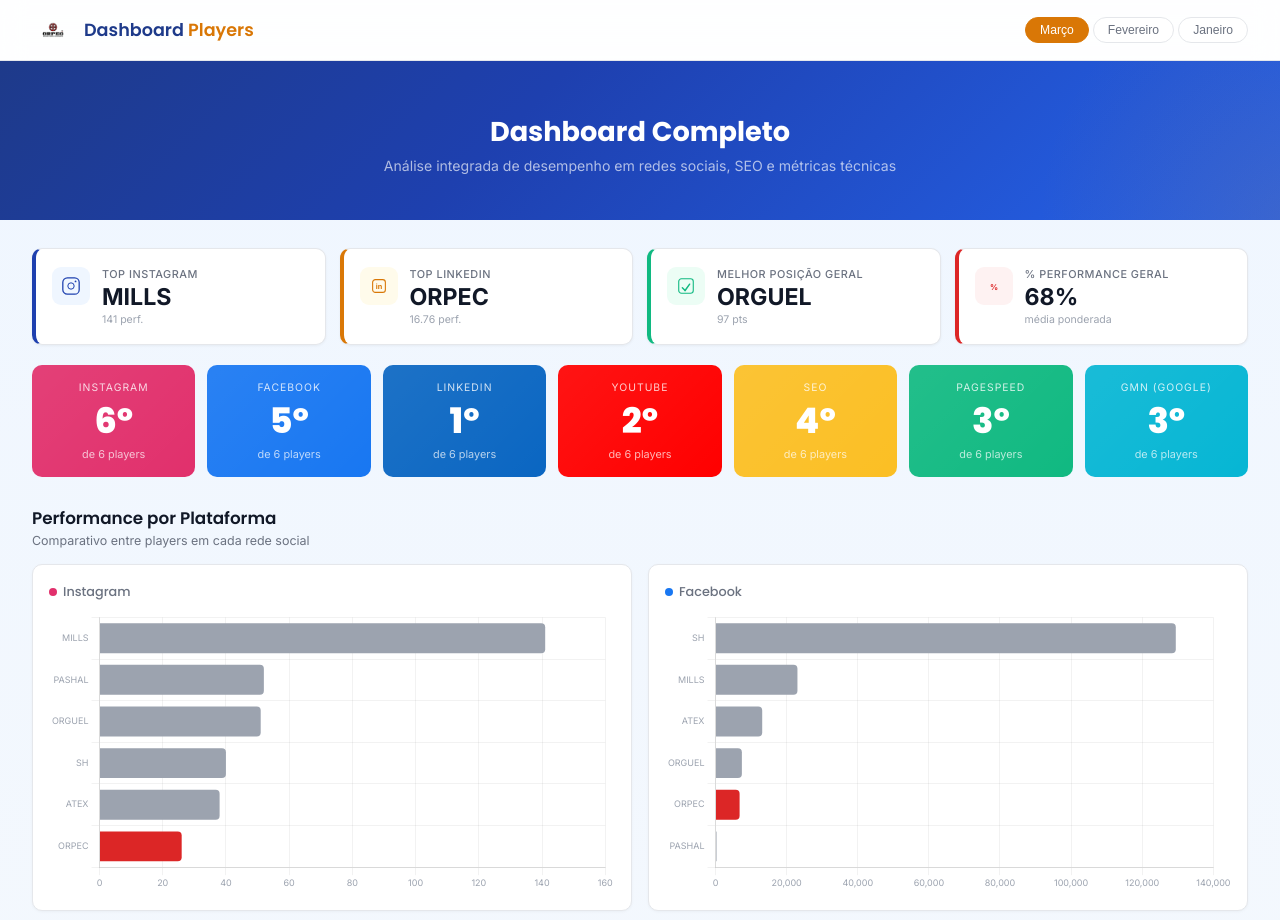
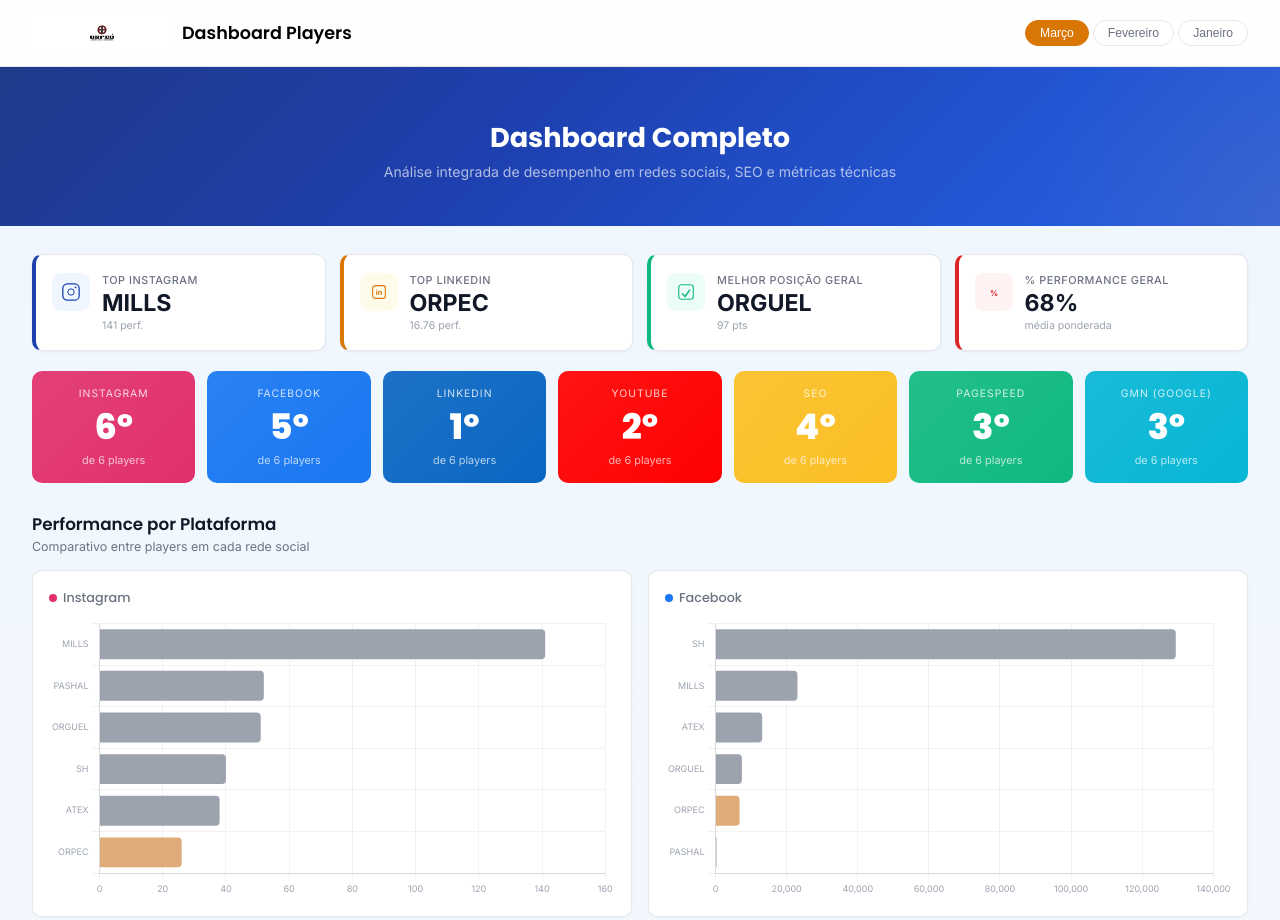
Before and after one commit to organizationivvvv/orpec-dashboard, a plain HTML site: page index.html in a window 1280 px wide. Shown: the top 920 px of the page. Drawn offline with Linux system fonts and the light colour scheme.

Commit message:
Update dashboard UI and data handling for ORPEC branding and consistency
Key features implemented:
- Updated brand logo container in index.html to display larger rectangular logo using "Logo ORPEC_Andaimes, Formas e Escoramentos-02.png"
- Changed dashboard title text color from blue/orange gradient to consistent black styling
- Replaced ORPEC highlight color from red (#dc2626) to LEODA orange (#dfab78) across charts, tables, and radar graphs
- Modified data processing functions to include zero-value players in all charts and tables, ensuring all 6 players appear consistently
- Updated ranking table styling to use consistent colors and maintain proper highlighting for ORPEC entries
- Added .gitignore file to exclude environment files, editor configs, logs, dependencies, and compiled files

The changes standardize the visual theme around the requested orange color while ensuring complete data visibility across all platforms and metrics.

```diff
--- a/index.html
+++ b/index.html
@@ -14,10 +14,10 @@ h1,h2,h3,h4{font-family:'Poppins',sans-serif;font-weight:600}
 /* HEADER */
 .header{position:sticky;top:0;z-index:50;background:rgba(255,255,255,0.9);backdrop-filter:blur(12px);padding:12px 32px;display:flex;align-items:center;justify-content:space-between;border-bottom:1px solid #e5e7eb}
 .brand{display:flex;align-items:center;gap:10px}
-.brand-logo{width:42px;height:36px;border-radius:7px;overflow:hidden;flex-shrink:0;display:flex;align-items:center;justify-content:center}
+.brand-logo{width:140px;height:42px;border-radius:6px;overflow:hidden;flex-shrink:0;display:flex;align-items:center;justify-content:center;background:#fff;padding:4px 8px}
 .brand-logo img{width:100%;height:100%;object-fit:contain}
-.brand h1{font-size:1.1rem;color:#1e3a8a}
-.brand h1 span{color:#d97706}
+.brand h1{font-size:1.1rem;color:#000}
+.brand h1 span{color:#000}
 .month-pills{display:flex;gap:4px}
 .m-pill{padding:5px 14px;border-radius:20px;font-size:.76rem;font-weight:500;border:1.5px solid #e5e7eb;background:#fff;cursor:pointer;transition:all .2s;color:#6b7280}
 .m-pill:hover{border-color:#d97706;color:#d97706}
@@ -99,7 +99,7 @@ table.rk tr:hover{background:#f0f4ff}
 
 <div class="header">
   <div class="brand">
-    <div class="brand-logo"><img src="Logo ORPEC_Andaimes, Formas e Escoramentos-01.png" alt="ORPEC"></div>
+    <div class="brand-logo"><img src="Logo ORPEC_Andaimes, Formas e Escoramentos-02.png" alt="ORPEC"></div>
     <h1>Dashboard <span>Players</span></h1>
   </div>
   <div class="month-pills" id="monthPills">
@@ -134,7 +134,7 @@ table.rk tr:hover{background:#f0f4ff}
 
 <script>
 /* ===================== DATA ===================== */
-var COLORS_MUTE={'MILLS':'#9ca3af','PASHAL':'#9ca3af','ORGUEL':'#9ca3af','SH':'#9ca3af','ATEX':'#9ca3af','ORPEC':'#dc2626','PERI':'#9ca3af','MECAN':'#9ca3af','ROHR':'#9ca3af','ULMA':'#9ca3af'};
+var COLORS_MUTE={'MILLS':'#9ca3af','PASHAL':'#9ca3af','ORGUEL':'#9ca3af','SH':'#9ca3af','ATEX':'#9ca3af','ORPEC':'#dfab78','PERI':'#9ca3af','MECAN':'#9ca3af','ROHR':'#9ca3af','ULMA':'#9ca3af'};
 
 var MONTH_LABELS={Janeiro:'Jan',Fevereiro:'Fev','Mar\xE7o':'Mar'};
 
@@ -350,29 +350,29 @@ function render(){
     }
     charts[elId]=new Chart(c.getContext('2d'),{type:'bar',data:{labels:datasets.labels,datasets:datasets.items.map(function(d){return{label:d.label,data:d.data,backgroundColor:d.c,borderRadius:4};})},options:o});
   }
-  function cfn(p){ return p==='ORPEC'?'#dc2626':'#9ca3af'; }
+  function cfn(p){ return p==='ORPEC'?'#dfab78':'#9ca3af'; }
   function horizBar(elId,data,maxX){
     bar(elId,{labels:data.map(function(d){return d.p}),items:[{data:data.map(function(d){return d.v}),c:data.map(function(d){return cfn(d.p);})}]},true,true);
   }
-  function bestFirstSorted(arr){
-    // Filter out zero-value entries, sort desc by value (best first)
-    return arr.filter(function(d){return d.v>0;}).sort(function(a,b){return b.v-a.v;});
+  function allPlayersSorted(arr){
+    // Keep all players (including zero values), sort desc by value (best first)
+    return arr.slice().sort(function(a,b){return b.v-a.v;});
   }
 
-  // Instagram bar (current month only, non-zero, best first)
-  var igSorted=bestFirstSorted(mo.ig);
+  // Instagram bar (current month, all 6 players including zeros)
+  var igSorted=allPlayersSorted(mo.ig);
   bar('cIG',{labels:igSorted.map(function(d){return d.p}),items:[{data:igSorted.map(function(d){return d.v}),c:igSorted.map(function(d){return cfn(d.p)})}]},true,true);
 
-  // Facebook
-  var fbSorted=bestFirstSorted(mo.fb);
+  // Facebook (all 6 players including zeros)
+  var fbSorted=allPlayersSorted(mo.fb);
   bar('cFB',{labels:fbSorted.map(function(d){return d.p}),items:[{data:fbSorted.map(function(d){return d.v}),c:fbSorted.map(function(d){return cfn(d.p)})}]},true,true);
 
-  // LinkedIn
-  var liSorted=bestFirstSorted(mo.li);
+  // LinkedIn (all 6 players including zeros)
+  var liSorted=allPlayersSorted(mo.li);
   bar('cLI',{labels:liSorted.map(function(d){return d.p}),items:[{data:liSorted.map(function(d){return d.v}),c:liSorted.map(function(d){return cfn(d.p)})}]},true,true);
 
-  // YouTube (only non-zero, best first)
-  var ytData=bestFirstSorted(mo.yt);
+  // YouTube (all 6 players, including zero values)
+  var ytData=allPlayersSorted(mo.yt);
   if(ytData.length>0){
     bar('cYT',{labels:ytData.map(function(d){return d.p}),items:[{data:ytData.map(function(d){return d.v}),c:ytData.map(function(d){return cfn(d.p)})}]},true,true);
   } else {
@@ -380,19 +380,19 @@ function render(){
     if(charts['cYT']){charts['cYT'].destroy(); delete charts['cYT'];}
   }
 
-  // SEO
-  var seoSorted=bestFirstSorted(so.seo);
-  bar('cSEO',{labels:seoSorted.map(function(d){return d.p}),items:[{data:seoSorted.map(function(d){return d.v}),c:seoSorted.map(function(d){return cfn(d.p)})}]},true,true);
+  // SEO (all 6 players, including zero values)
+  var seoData=allPlayersSorted(so.seo);
+  bar('cSEO',{labels:seoData.map(function(d){return d.p}),items:[{data:seoData.map(function(d){return d.v}),c:seoData.map(function(d){return cfn(d.p)})}]},true,true);
 
-  // GMN
+  // GMN (all players including zeros)
   if(mo.gmn && mo.gmn.length > 0){
-    var gmnSorted=bestFirstSorted(mo.gmn);
+    var gmnSorted=allPlayersSorted(mo.gmn);
     bar('cGMN',{labels:gmnSorted.map(function(d){return d.p}),items:[{data:gmnSorted.map(function(d){return parseFloat(d.v.toFixed(1));}),c:gmnSorted.map(function(d){return cfn(d.p)})}]},true,true);
   }
 
-  // PageSpeed
-  var psSorted=bestFirstSorted(so.ps);
-  bar('cPS',{labels:psSorted.map(function(d){return d.p}),items:[{data:psSorted.map(function(d){return d.v}),c:psSorted.map(function(d){return cfn(d.p)})}]},true,true);
+  // PageSpeed (all 6 players, including zero values)
+  var psData=allPlayersSorted(so.ps);
+  bar('cPS',{labels:psData.map(function(d){return d.p}),items:[{data:psData.map(function(d){return d.v}),c:psData.map(function(d){return cfn(d.p)})}]},true,true);
 
   // Ranking table
   var rkItems=so.rt.slice().sort(function(a,b){return b.r-a.r;});
@@ -428,7 +428,7 @@ function render(){
     data:{
       labels:['SEO','PageSpeed','GMN','Instagram','Facebook','LinkedIn','YouTube'],
       datasets:radarTop5.map(function(p){
-        var clr=p.p==='ORPEC'?'#dc2626':'#9ca3af';
+        var clr=p.p==='ORPEC'?'#dfab78':'#9ca3af';
         return {
           label:p.p,
           backgroundColor:clr+(p.p==='ORPEC'?'22':'10'),
@@ -462,7 +462,7 @@ function render(){
     var h='<div class="dt-sec"><h4><span class="dot" style="background:'+dotColor+'"></span>'+title+'</h4><table class="dt"><thead><tr><th>Player</th><th>'+label2+'</th></tr></thead><tbody>';
     arr.forEach(function(d){
       var isOrpec=d.p==='ORPEC';
-      h+='<tr'+(isOrpec?' style="background:rgba(220,38,38,.05)"':'')+'><td'+(isOrpec?' style="color:#dc2626;font-weight:700"':'')+'>'+(isOrpec?'&#9733; ':'')+d.p+'</td><td'+(isOrpec?' style="color:#dc2626;font-weight:700"':'')+'>'+d.v.toLocaleString()+'</td></tr>';
+      h+='<tr'+(isOrpec?' style="background:rgba(223,171,120,.15)"':'')+'><td'+(isOrpec?' style="color:#dfab78;font-weight:700"':'')+'>'+(isOrpec?'&#9733; ':'')+d.p+'</td><td'+(isOrpec?' style="color:#dfab78;font-weight:700"':'')+'>'+d.v.toLocaleString()+'</td></tr>';
     });
     h+='</tbody></table></div>';
     return h;
@@ -473,7 +473,7 @@ function render(){
   tbl+=makeDt('YouTube - Performance','#ff0000',mo.yt,'Performance (%)');
   tbl+=makeDt('SEO (Woorank) - Score','#fbbf24',so.seo,'Score');
   if(mo.gmn && mo.gmn.length > 0) {
-    var gmnForTable = bestFirstSorted(mo.gmn);
+    var gmnForTable = allPlayersSorted(mo.gmn);
     tbl+=makeDt('Google Meu Neg&#243;cio - Score','#d97706',gmnForTable,'Score');
   }
   tbl+=makeDt('PageSpeed - Performance','#10b981',so.ps,'Score');
```
Also changed, not shown: Logo ORPEC_Andaimes, Formas e Escoramentos-02.png (added), 1 other file.
